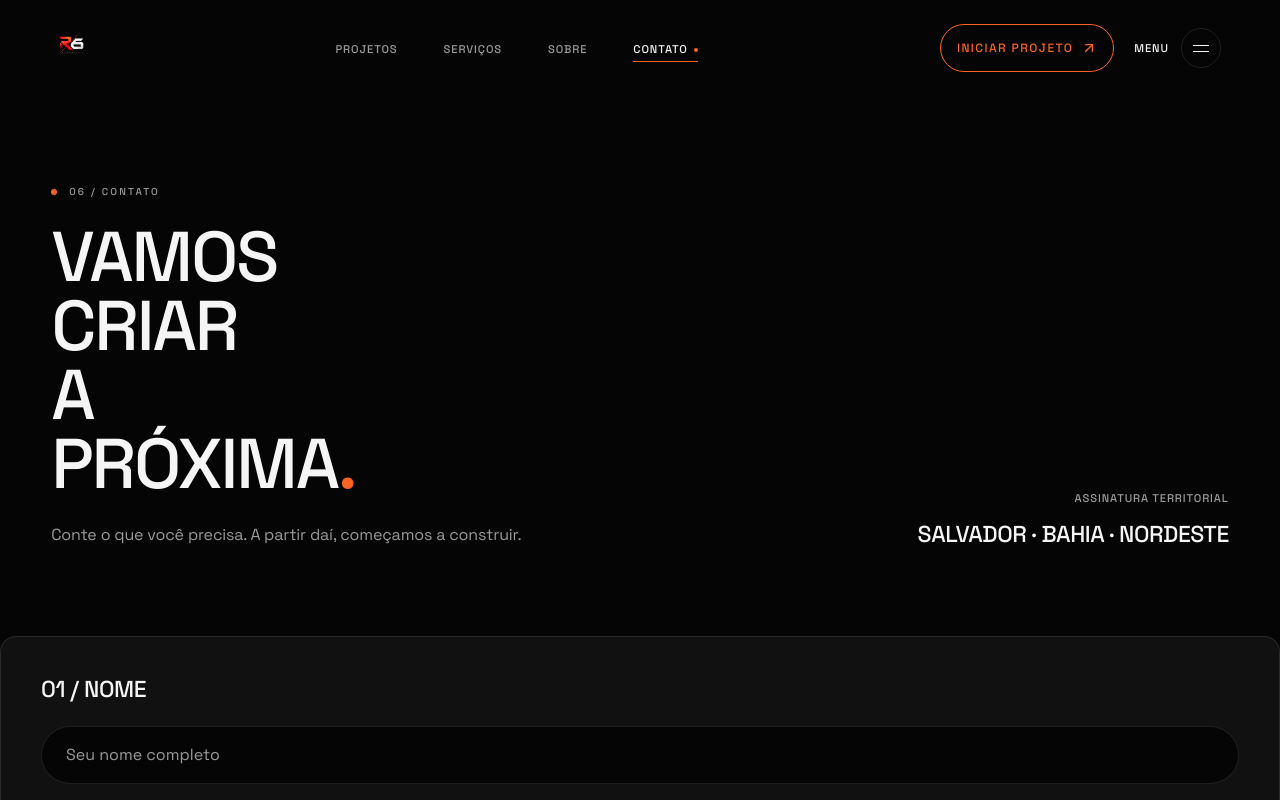
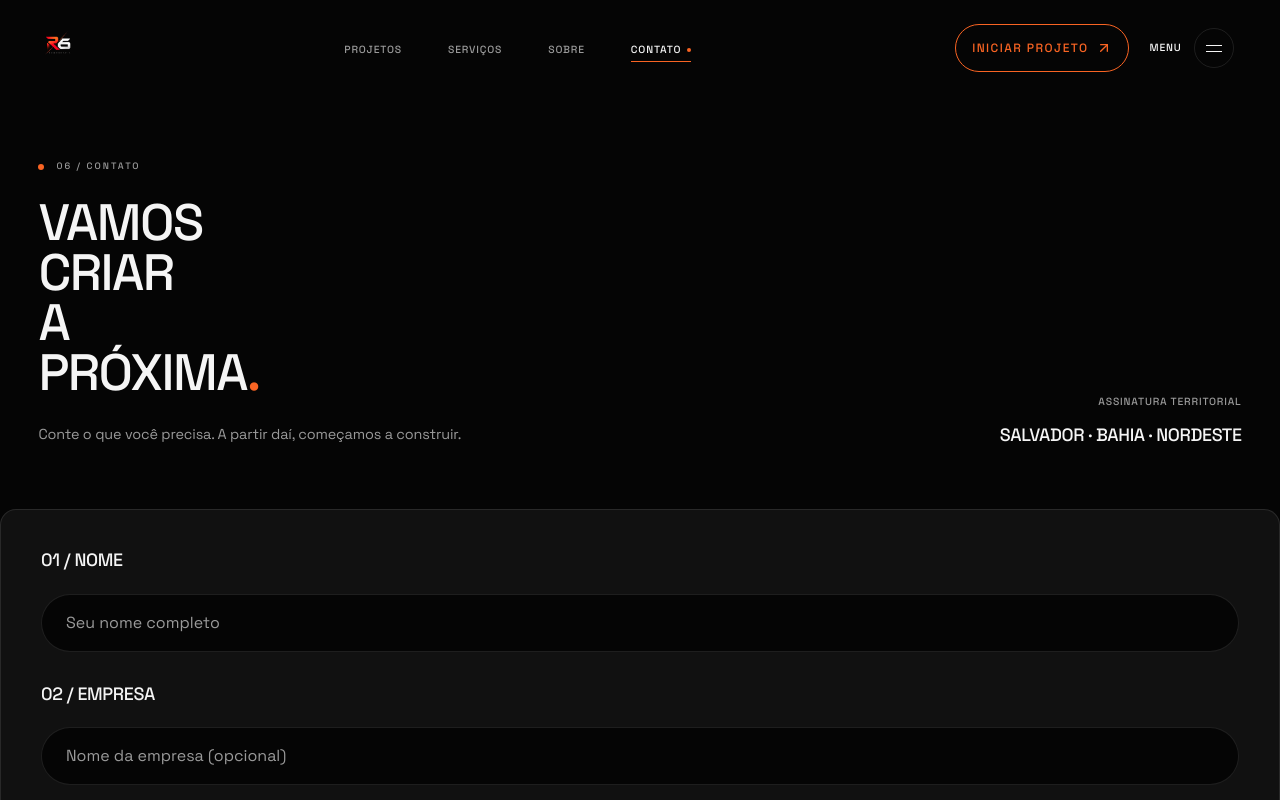
Before and after one commit to ryanmagrani582-a11y/r6-cenografia, a Next.js app: page /contato in a window 1280 px wide. Shown: the top 800 px of the page. Built offline with nearby package versions, Linux system fonts and the light colour scheme.

Commit message:
fix: reduzir escala global - typography, spacing, hero, manifesto, processo

```diff
--- a/src/app/globals.css
+++ b/src/app/globals.css
@@ -16,19 +16,19 @@
 
   /* Layout */
   --r6-max: 1440px;
-  --r6-gutter: clamp(1.25rem, 4vw, 4rem);
-  --r6-section-y: clamp(3rem, 7vw, 5.5rem);
+  --r6-gutter: clamp(1rem, 3vw, 2.5rem);
+  --r6-section-y: clamp(2.5rem, 5vw, 4rem);
 
-  /* Type scale — fluid (reduced for refined density) */
-  --r6-display: clamp(2.25rem, 6.5vw, 5.5rem);
-  --r6-h1: clamp(2rem, 4.5vw, 3.8rem);
-  --r6-h2: clamp(1.625rem, 3vw, 2.5rem);
-  --r6-h3: clamp(1.125rem, 1.8vw, 1.5rem);
-  --r6-body-lg: clamp(1rem, 1.25vw, 1.1875rem);
-  --r6-body: 0.95rem;
-  --r6-small: 0.8rem;
-  --r6-label: 0.7rem;
-  --r6-overline: 0.625rem;
+  /* Type scale — fluid (compact & refined) */
+  --r6-display: clamp(1.75rem, 5vw, 4rem);
+  --r6-h1: clamp(1.5rem, 3.5vw, 2.8rem);
+  --r6-h2: clamp(1.25rem, 2.2vw, 1.85rem);
+  --r6-h3: clamp(1rem, 1.4vw, 1.25rem);
+  --r6-body-lg: clamp(0.9rem, 1vw, 1rem);
+  --r6-body: 0.85rem;
+  --r6-small: 0.75rem;
+  --r6-label: 0.65rem;
+  --r6-overline: 0.58rem;
 }
 
 @theme inline {
@@ -206,19 +206,19 @@ body {
 }
 
 .r6-story-xl {
-  font-size: clamp(2rem, 5.5vw, 5.5rem);
+  font-size: clamp(1.5rem, 4vw, 3.5rem);
 }
 
 .r6-story-lg {
-  font-size: clamp(1.8rem, 4.5vw, 4.8rem);
+  font-size: clamp(1.35rem, 3.2vw, 2.8rem);
 }
 
 .r6-story-md {
-  font-size: clamp(1.5rem, 3.8vw, 3.8rem);
+  font-size: clamp(1.1rem, 2.5vw, 2rem);
 }
 
 .r6-project-title {
-  font-size: clamp(1.5rem, 3vw, 3rem);
+  font-size: clamp(1.1rem, 2vw, 1.6rem);
 }
 
 .r6-project-index {
@@ -232,12 +232,12 @@ body {
   letter-spacing: -0.035em;
   line-height: 0.94;
   text-wrap: balance;
-  font-size: clamp(2.4rem, 10.5vw, 4.5rem);
+  font-size: clamp(2rem, 8vw, 3.5rem);
 }
 
 @media (min-width: 768px) {
   .r6-project-hero-title {
-    font-size: clamp(3rem, 6.8vw, 6.5rem);
+    font-size: clamp(2.5rem, 5vw, 4rem);
   }
 }
 
--- a/src/components/process/ProcessSection.tsx
+++ b/src/components/process/ProcessSection.tsx
@@ -73,15 +73,15 @@ export function ProcessSection() {
       aria-labelledby="process-heading"
       className="r6-section bg-coal"
     >
-      <Container className="flex flex-col gap-16 md:gap-20">
-        <header className="flex flex-col gap-6 md:gap-8">
+      <Container className="flex flex-col gap-10 md:gap-12">
+        <header className="flex flex-col gap-4 md:gap-5">
           <SectionLabel
             index="05"
             label="Processo"
             className="data-process-label"
           />
           <p className="r6-label text-muted">Como pensamos cada projeto</p>
-          <div className="grid gap-8 md:grid-cols-12 md:items-end md:gap-8">
+          <div className="grid gap-4 md:grid-cols-12 md:items-end md:gap-6">
             <h2
               id="process-heading"
               data-process-headline
@@ -94,7 +94,7 @@ export function ProcessSection() {
             </h2>
             <p
               data-process-support
-              className="r6-body-lg max-w-md text-muted md:col-span-4 md:col-start-9"
+              className="r6-body max-w-sm text-muted md:col-span-4 md:col-start-9"
             >
               Cada projeto nasce de uma ideia e ganha forma através de uma
               construção que conecta conceito, design, produção e montagem.
@@ -105,41 +105,41 @@ export function ProcessSection() {
         <div className="relative">
           <div
             data-process-line
-            className="absolute left-0 top-7 h-px w-full bg-line origin-left md:top-1/2 md:-translate-y-1/2"
+            className="absolute left-0 top-5 h-px w-full bg-line origin-left md:top-1/2 md:-translate-y-1/2"
             aria-hidden
           />
-          <ol className="relative flex flex-col gap-12 md:grid md:grid-cols-5 md:gap-8 md:pt-16">
+          <ol className="relative flex flex-col gap-6 md:grid md:grid-cols-5 md:gap-6 md:pt-10">
             {processSteps.map((step, index) => (
               <li
                 key={step.index}
                 data-process-item
-                className="relative flex flex-col gap-4 pt-12 md:pt-0"
+                className="relative flex flex-col gap-2 pt-6 md:pt-0"
               >
                 <span className="r6-overline text-acid" aria-hidden>
                   {step.index}
                 </span>
                 <h3 className="r6-h3 uppercase">{step.title}</h3>
-                <p className="r6-body text-muted">{step.description}</p>
+                <p className="r6-small text-muted">{step.description}</p>
                 {index < processSteps.length - 1 ? (
-                  <span className="hidden h-px w-8 bg-line md:block" aria-hidden />
+                  <span className="hidden h-px w-6 bg-line md:block" aria-hidden />
                 ) : null}
               </li>
             ))}
           </ol>
         </div>
       </Container>
-      <Container className="mt-16 md:mt-20">
-        <div className="flex flex-col gap-6 border-t border-line pt-8 md:flex-row md:items-center md:justify-between md:gap-8">
-          <p className="r6-body-lg max-w-xl">
+      <Container className="mt-10 md:mt-12">
+        <div className="flex flex-col gap-4 border-t border-line pt-5 md:flex-row md:items-center md:justify-between md:gap-6">
+          <p className="r6-body-lg max-w-lg">
             <span className="block uppercase">Grandes experiências</span>
             <span className="block uppercase">começam com uma boa direção.</span>
           </p>
           <Link
             href="/sobre"
-            className="r6-link-underline inline-flex min-h-12 items-center gap-2 text-sm font-medium tracking-[0.12em] uppercase text-bone"
+            className="r6-link-underline inline-flex min-h-9 items-center gap-2 text-xs font-medium tracking-[0.12em] uppercase text-bone"
           >
             Conheça a R6
-            <ArrowUpRight size={16} aria-hidden />
+            <ArrowUpRight size={14} aria-hidden />
           </Link>
         </div>
       </Container>
--- a/src/components/sections/Hero.tsx
+++ b/src/components/sections/Hero.tsx
@@ -73,40 +73,40 @@ export function Hero() {
         <Image src={HERO_IMAGE} alt="" fill priority fetchPriority="high" sizes="100vw" quality={85} className="r6-hero-img object-cover" />
       </div>
       <div data-hero-veil className="r6-hero-veil absolute inset-0" />
-      <div className="absolute inset-x-0 top-0 h-24 bg-gradient-to-b from-void/60 to-transparent" aria-hidden />
+      <div className="absolute inset-x-0 top-0 h-16 bg-gradient-to-b from-void/60 to-transparent" aria-hidden />
     </div>
-    <Container className="relative flex flex-1 flex-col justify-end pb-8 pt-20 md:pb-10 md:pt-24">
-        <p data-hero-kicker className="r6-overline flex items-center gap-3 text-bone/80">
-          <span className="inline-block h-1.5 w-1.5 rounded-full bg-acid" aria-hidden />
+    <Container className="relative flex flex-1 flex-col justify-end pb-6 pt-16 md:pb-8 md:pt-20">
+        <p data-hero-kicker className="r6-overline flex items-center gap-2 text-bone/80">
+          <span className="inline-block h-1 w-1 rounded-full bg-acid" aria-hidden />
           R6 Cenografia
         </p>
-        <h1 data-hero-title className="r6-hero-title mt-6 uppercase">
+        <h1 data-hero-title className="r6-hero-title mt-4 uppercase">
           <span data-hero-line className="block overflow-hidden"><span className="block">A experiência</span></span>
           <span data-hero-line className="block overflow-hidden"><span className="block">começa aqui<span className="text-acid">.</span></span></span>
         </h1>
-        <div className="mt-8 flex flex-col gap-8 border-t border-bone/15 pt-6 md:flex-row md:items-end md:justify-between">
-          <div data-hero-meta className="flex flex-col gap-3">
+        <div className="mt-5 flex flex-col gap-4 border-t border-bone/15 pt-4 md:flex-row md:items-end md:justify-between">
+          <div data-hero-meta className="flex flex-col gap-2">
             <p className="r6-label flex items-center gap-2 text-bone">
-              <MapPin size={14} className="text-acid" aria-hidden />
+              <MapPin size={12} className="text-acid" aria-hidden />
               Salvador · Bahia · Nordeste
             </p>
-            <p className="r6-small max-w-md text-bone/70">
+            <p className="r6-small max-w-sm text-bone/70">
               Criamos stands, cenografias e experiências espaciais para marcas que precisam ser percebidas.
             </p>
           </div>
-          <div data-hero-cta className="flex flex-wrap items-center gap-3">
-            <Link href="/contato" className="inline-flex min-h-12 items-center justify-center gap-2 rounded-full bg-acid px-7 text-sm font-medium text-black transition-all duration-300 hover:bg-bone active:scale-[0.98]">
+          <div data-hero-cta className="flex flex-wrap items-center gap-2">
+            <Link href="/contato" className="inline-flex min-h-9 items-center justify-center gap-2 rounded-full bg-acid px-5 text-xs font-medium text-black transition-all duration-300 hover:bg-bone active:scale-[0.98]">
               Iniciar projeto
-              <ArrowUpRight size={16} aria-hidden />
+              <ArrowUpRight size={14} aria-hidden />
             </Link>
-            <Link href="/projetos" className="inline-flex min-h-12 items-center justify-center gap-2 rounded-full border border-bone/25 px-7 text-sm font-medium text-bone transition-all duration-300 hover:border-acid hover:text-acid active:scale-[0.98]">
+            <Link href="/projetos" className="inline-flex min-h-9 items-center justify-center gap-2 rounded-full border border-bone/25 px-5 text-xs font-medium text-bone transition-all duration-300 hover:border-acid hover:text-acid active:scale-[0.98]">
               Ver projetos
-              <ArrowDown size={16} aria-hidden />
+              <ArrowDown size={14} aria-hidden />
             </Link>
           </div>
         </div>
       </Container>
-      <div data-hero-scroll className="pointer-events-none absolute bottom-10 right-6 hidden lg:block xl:right-12">
+      <div data-hero-scroll className="pointer-events-none absolute bottom-6 right-6 hidden lg:block xl:right-12">
         <ScrollIndicator />
       </div>
     </section>
--- a/src/components/sections/Manifesto.tsx
+++ b/src/components/sections/Manifesto.tsx
@@ -50,18 +50,18 @@ export function Manifesto() {
     <section
       ref={rootRef}
       aria-label="Manifesto R6 Cenografia"
-      className="flex min-h-[85svh] flex-col justify-center bg-void"
+      className="flex flex-col justify-center bg-void py-12 md:py-16"
     >
-      <Container className="flex flex-col gap-4 pt-6 pb-6">
-        <p data-manifesto-item className="r6-overline flex items-center gap-3">
+      <Container className="flex flex-col gap-3 md:gap-4">
+        <p data-manifesto-item className="r6-overline flex items-center gap-2">
           <span
-            className="inline-block h-1.5 w-1.5 rounded-full bg-acid"
+            className="inline-block h-1 w-1 rounded-full bg-acid"
             aria-hidden
           />
           R6 / Experiência
         </p>
 
-        <h2 className="r6-story r6-story-xl mt-12 uppercase">
+        <h2 className="r6-story r6-story-xl mt-4 uppercase">
           <span data-manifesto-item className="block">
             Um espaço pode
           </span>
@@ -70,7 +70,7 @@ export function Manifesto() {
           </span>
         </h2>
 
-        <div className="mt-16 md:mt-20 md:pl-[12vw]">
+        <div className="mt-8 md:mt-10 md:pl-[8vw]">
           <p className="r6-story r6-story-lg uppercase">
             <span data-manifesto-item className="block">
               Uma experiência
@@ -87,7 +87,7 @@ export function Manifesto() {
 
         <p
           data-manifesto-item
-          className="r6-body max-w-prose text-muted md:max-w-md"
+          className="r6-body max-w-prose text-muted md:max-w-sm"
         >
           Na R6, arquitetura, identidade e experiência trabalham juntas para criar espaços que fazem uma marca ser percebida antes mesmo de ser apresentada.
         </p>
```
